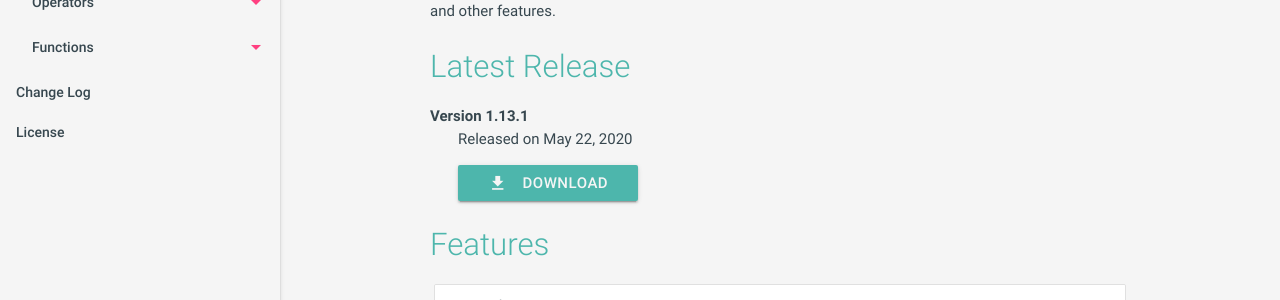
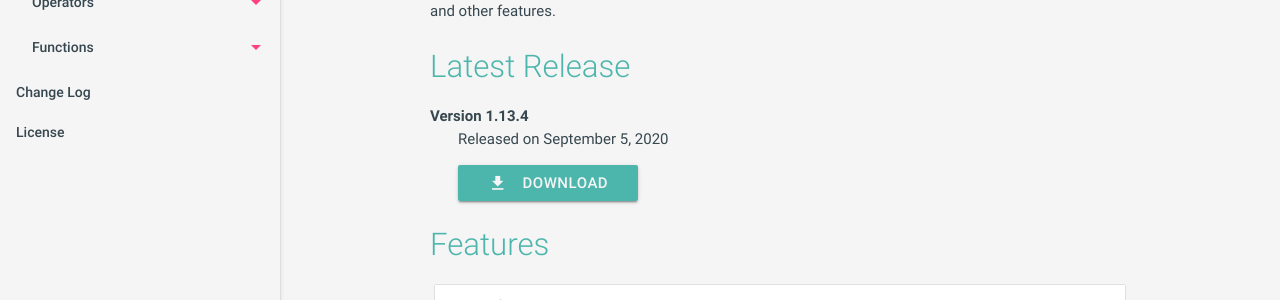
Before and after one commit to mithrandie/csvq, a Jekyll site: the page built from docs/index.md, in a window 1280 px wide and 900 px high. Shown: the part 359-659 px from the top of the window. Built offline with Jekyll 4.4.1, drawn with Linux system fonts in a browser that asks for light colours.

Commit message:
Update docs for Release v1.13.4.

```diff
--- a/docs/index.md
+++ b/docs/index.md
@@ -13,10 +13,10 @@ In the multiple operations, you can use variables, cursors, temporary tables, an
 
 ## Latest Release
 
-Version 1.13.1
-: Released on May 22, 2020
+Version 1.13.4
+: Released on September 5, 2020
 
-  <a class="waves-effect waves-light btn" href="https://github.com/mithrandie/csvq/releases/tag/v1.13.1">
+  <a class="waves-effect waves-light btn" href="https://github.com/mithrandie/csvq/releases/tag/v1.13.4">
     <i class="material-icons left">file_download</i>download
   </a>
 
--- a/docs/sitemap.xml
+++ b/docs/sitemap.xml
@@ -6,7 +6,7 @@
             http://www.sitemaps.org/schemas/sitemap/0.9/sitemap.xsd">
     <url>
         <loc>https://mithrandie.github.io/csvq/</loc>
-        <lastmod>2020-09-01T10:48:39+00:00</lastmod>
+        <lastmod>2020-09-04T23:58:00+00:00</lastmod>
     </url>
     <url>
         <loc>https://mithrandie.github.io/csvq/reference.html</loc>
@@ -178,7 +178,7 @@
     </url>
     <url>
         <loc>https://mithrandie.github.io/csvq/changelog.html</loc>
-        <lastmod>2020-06-02T15:05:07+00:00</lastmod>
+        <lastmod>2020-09-04T23:58:00+00:00</lastmod>
     </url>
     <url>
         <loc>https://mithrandie.github.io/csvq/license.html</loc>
```
Also changed, not shown: CHANGELOG.md, docs/changelog.md, 1 other file.
